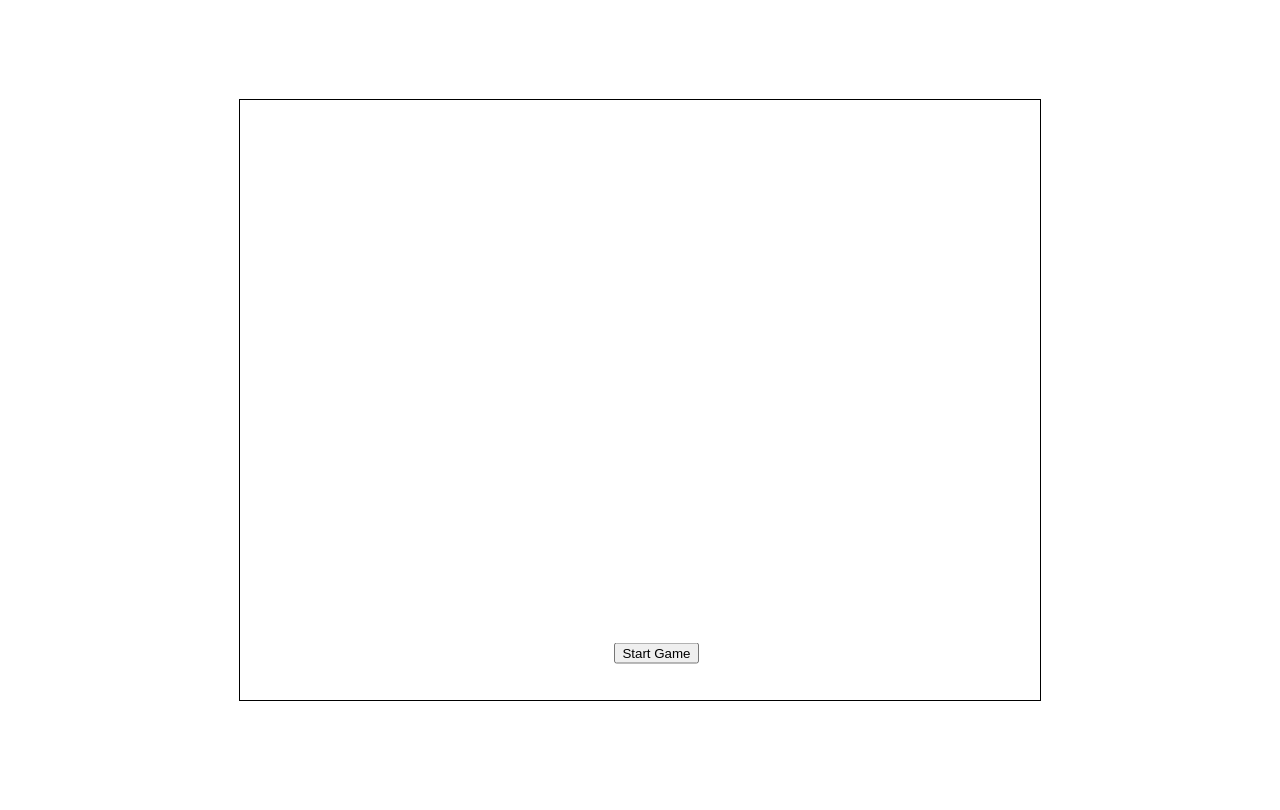
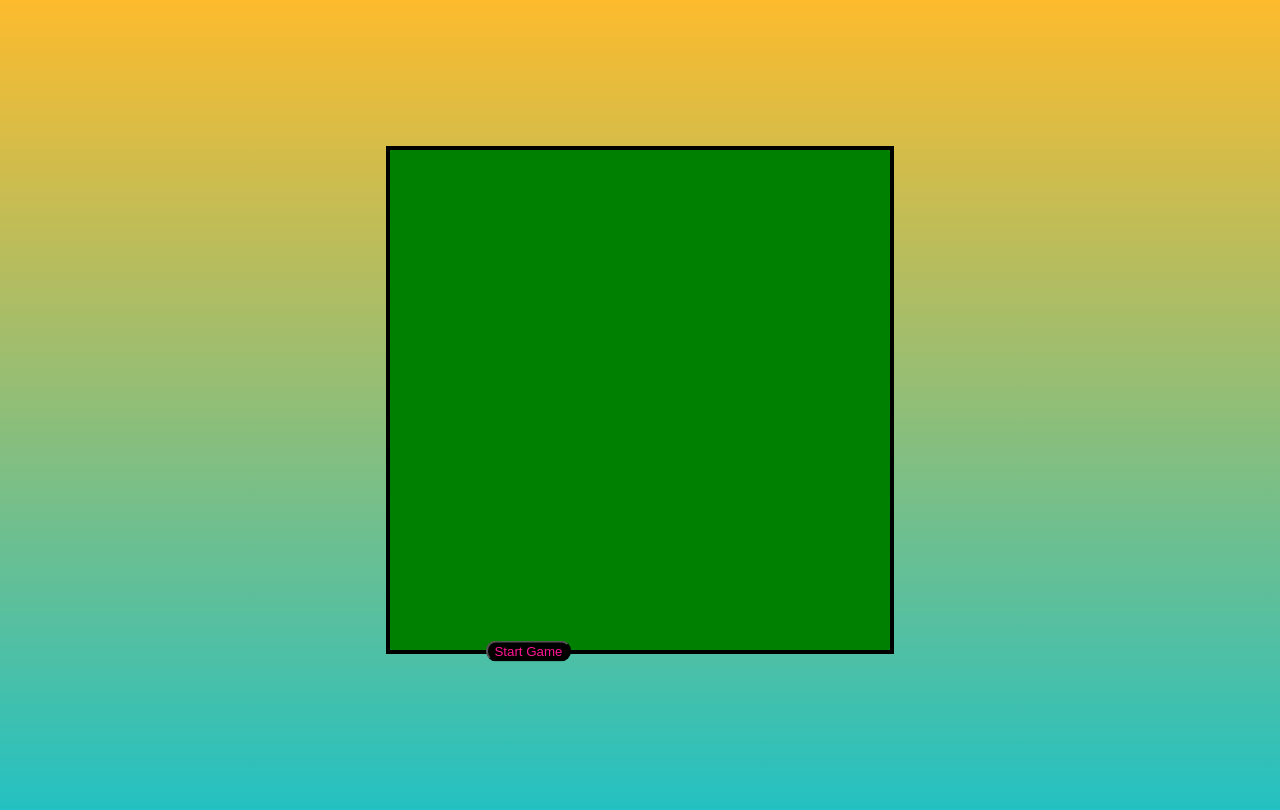
Before and after one commit to AlvaroGC95/Proyecto-Snake, a plain HTML site: page SNAKE/index.html in a window 1280 px wide. Drawn offline with Linux system fonts and the light colour scheme.

Commit message:
Update main.css

```diff
--- a/SNAKE/assets/css/main.css
+++ b/SNAKE/assets/css/main.css
@@ -1,23 +1,40 @@
 #gameCanvas {
-  border: 1px solid black;
+  border: 4px solid black;
   padding: 0;
   margin: auto;
   display: block;
-  width: 800px;
-  height: 600px;
+  width: 500px;
+  height: 500px;
   position: absolute;
   top: 0;
   bottom: 0;
   left: 0;
   right: 0;
+  background-color: green;
 }
 
+ body {
+  height: 100vh;
+  background: linear-gradient(
+    0deg,
+    rgba(34, 193, 195, 1) 0%,
+    rgba(253, 187, 45, 1) 100%
+    );
+  text-align: center;
+  overflow: hidden; /*Hide scrollbars*/
+}
+h1 {
+  font-family: Comic Sans MS;
+}
 
 #startButton {
     position: absolute;
-    top: 100%; /* Coloca el botón justo debajo del canvas */
-    left: 48%; /* Centra el botón horizontalmente */
+    top: 105%; /* Coloca el botón justo debajo del canvas */
+    left: 38%; /* Centra el botón horizontalmente */
     transform: translateX(-50%); /* Ajusta la posición horizontal del botón */
-    transform: translateY(-750%);
+    transform: translateY(-950%);
     margin-top: 0px; /* Ajusta esta distancia para separar el botón del canvas */
+    border-radius: 10px;
+    color: deeppink;
+    background-color: black;
 }
```
